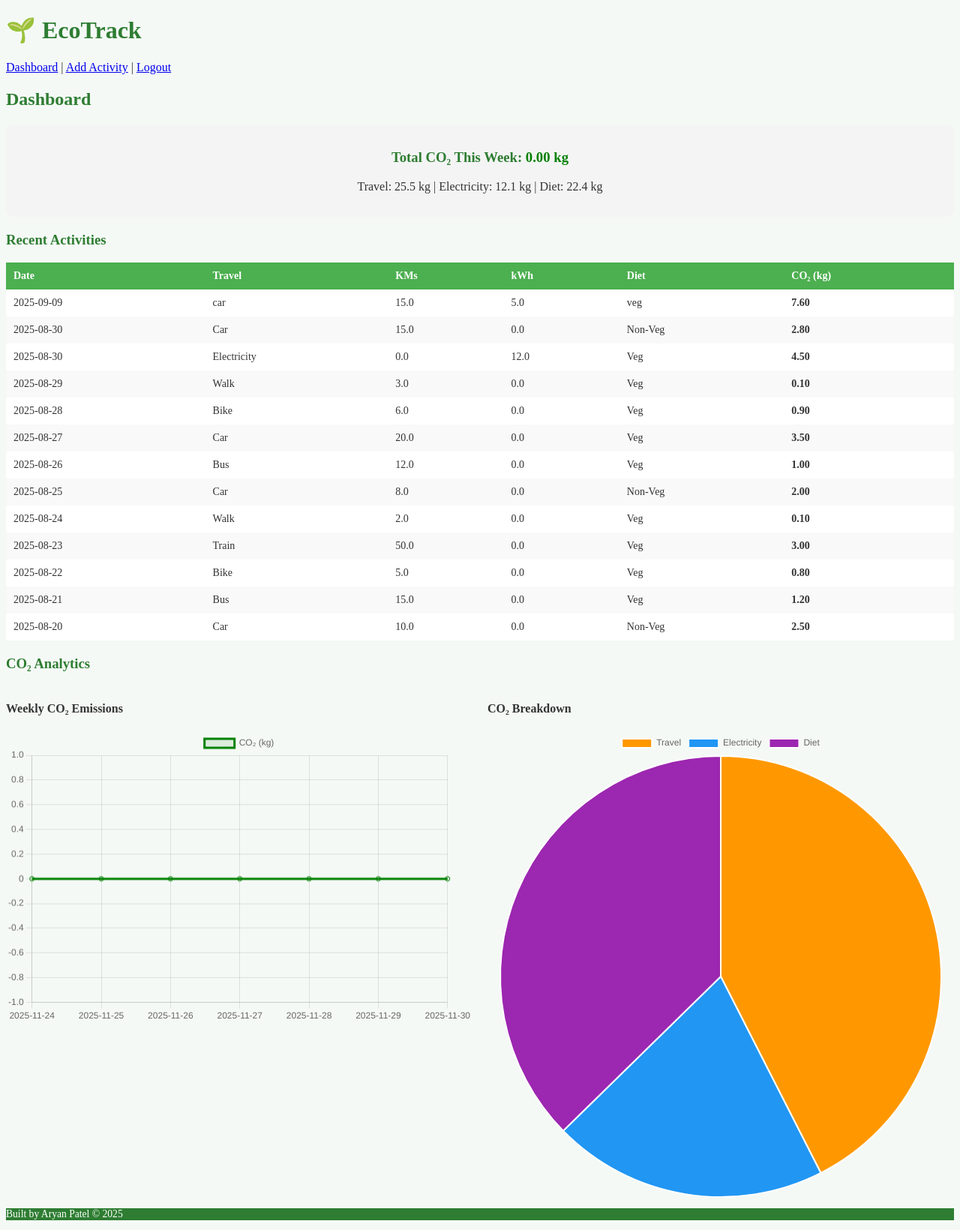
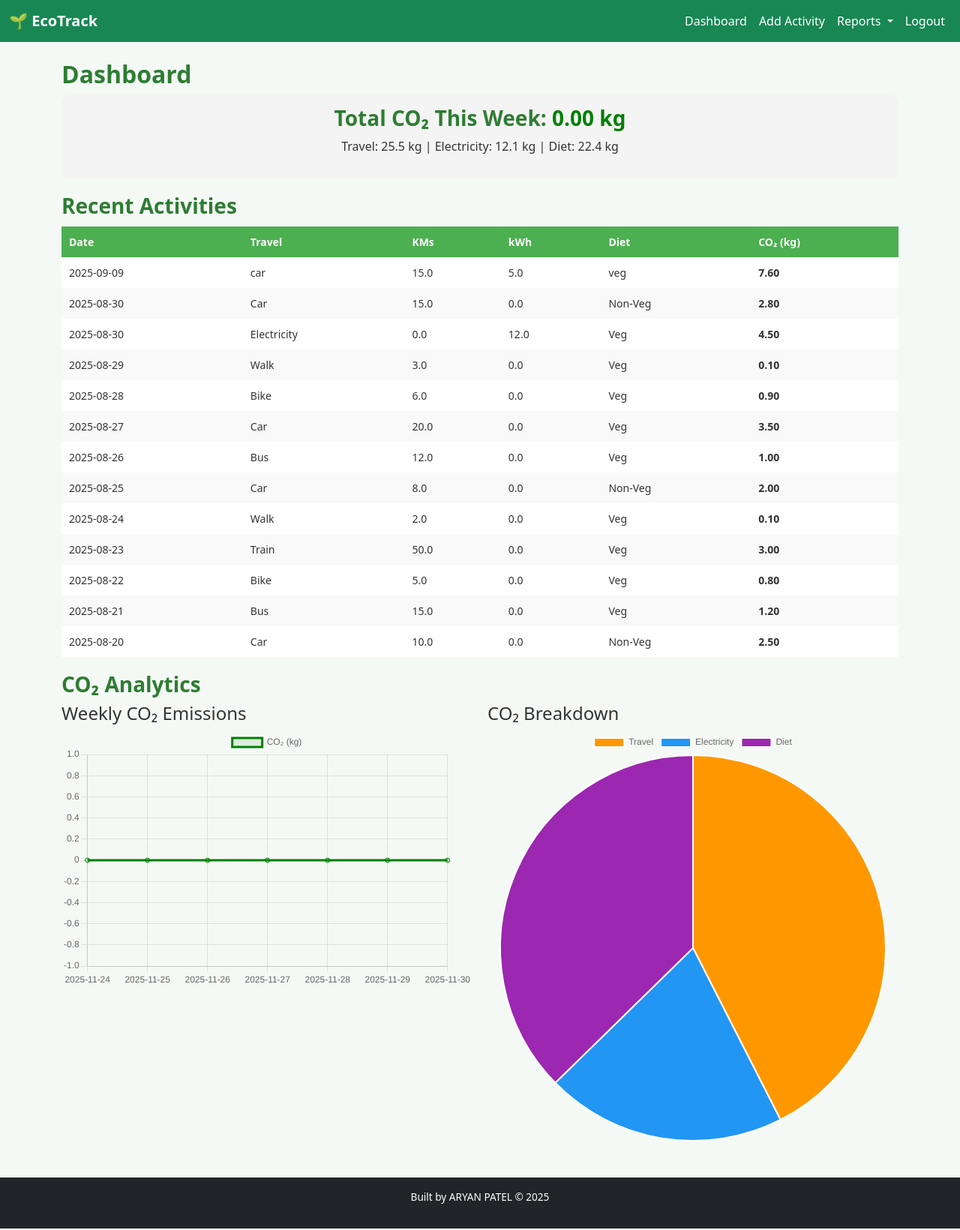
Before and after one commit to Immortal-here/EcoTrack, a Flask app: page /dashboard in a window 1280 px wide. Shown: the whole page at 75% size. Run offline with Flask 3, Linux system fonts and the light colour scheme; a user stored in the database is signed in; data comes from the database, SQL or seed files in the repository.

Commit message:
Refactor base.html to use Bootstrap for styling
Signed-off-by: Immortal-here <aryanpatel01122006@gmail.com>

```diff
--- a/templates/base.html
+++ b/templates/base.html
@@ -3,37 +3,82 @@
 <head>
   <meta charset="UTF-8">
   <title>{{ title }}</title>
+  <link href="https://cdn.jsdelivr.net/npm/bootstrap@5.3.0/dist/css/bootstrap.min.css" rel="stylesheet">
   <link rel="stylesheet" href="{{ url_for('static', filename='style.css') }}">
 </head>
 <body>
-  <header>
-    <h1>🌱 EcoTrack</h1>
-    <nav>
-      {% if session.get("user_id") %}
-        <a href="{{ url_for('dashboard') }}">Dashboard</a> |
-        <a href="{{ url_for('input_activity') }}">Add Activity</a> |
-        <a href="{{ url_for('logout') }}">Logout</a>
-      {% else %}
-        <a href="{{ url_for('home') }}">Home</a> |
-        <a href="{{ url_for('register') }}">Register</a> |
-        <a href="{{ url_for('login') }}">Login</a>
-      {% endif %}
-    </nav>
-  </header>
-  <main>
+  <!-- Navbar -->
+  <nav class="navbar navbar-expand-lg navbar-dark bg-success mb-4">
+    <div class="container-fluid">
+      <a class="navbar-brand fw-bold" href="{{ url_for('home') }}">🌱 EcoTrack</a>
+      <button class="navbar-toggler" type="button" data-bs-toggle="collapse" data-bs-target="#navbarNav">
+        <span class="navbar-toggler-icon"></span>
+      </button>
+      <div class="collapse navbar-collapse" id="navbarNav">
+        <ul class="navbar-nav ms-auto">
+          {% if session.get("user_id") %}
+            <li class="nav-item">
+              <a class="nav-link text-white" href="{{ url_for('dashboard') }}">Dashboard</a>
+            </li>
+            <li class="nav-item">
+              <a class="nav-link text-white" href="{{ url_for('input_activity') }}">Add Activity</a>
+            </li>
+            <!-- Reports Dropdown -->
+            <li class="nav-item dropdown">
+              <a class="nav-link dropdown-toggle text-white" href="#" id="reportsDropdown" role="button" data-bs-toggle="dropdown">
+                Reports
+              </a>
+              <ul class="dropdown-menu" aria-labelledby="reportsDropdown">
+                <li><a class="dropdown-item" href="{{ url_for('export_csv') }}">📥 Download CSV</a></li>
+                <li><a class="dropdown-item" href="{{ url_for('export_pdf') }}">📄 Download PDF</a></li>
+              </ul>
+            </li>
+            <li class="nav-item">
+              <a class="nav-link text-white" href="{{ url_for('logout') }}">Logout</a>
+            </li>
+          {% else %}
+            <li class="nav-item">
+              <a class="nav-link text-white" href="{{ url_for('home') }}">Home</a>
+            </li>
+            <li class="nav-item">
+              <a class="nav-link text-white" href="{{ url_for('register') }}">Register</a>
+            </li>
+            <li class="nav-item">
+              <a class="nav-link text-white" href="{{ url_for('login') }}">Login</a>
+            </li>
+          {% endif %}
+        </ul>
+      </div>
+    </div>
+  </nav>
+
+  <!-- Flash Messages -->
+  <div class="container">
     {% with messages = get_flashed_messages(with_categories=true) %}
       {% if messages %}
-        <ul class="flash">
+        <div class="mt-2">
           {% for category, msg in messages %}
-            <li class="{{ category }}">{{ msg }}</li>
+            <div class="alert alert-{{ category }} alert-dismissible fade show" role="alert">
+              {{ msg }}
+              <button type="button" class="btn-close" data-bs-dismiss="alert"></button>
+            </div>
           {% endfor %}
-        </ul>
+        </div>
       {% endif %}
     {% endwith %}
+  </div>
+
+  <!-- Main Content -->
+  <main class="container mb-5">
     {% block content %}{% endblock %}
   </main>
-  <footer>
-    <p>Built by Aryan Patel © 2025</p>
+
+  <!-- Footer -->
+  <footer class="bg-dark text-white text-center py-3">
+    <p>Built by ARYAN PATEL © 2025</p>
   </footer>
+
+  <!-- Bootstrap JS -->
+  <script src="https://cdn.jsdelivr.net/npm/bootstrap@5.3.0/dist/js/bootstrap.bundle.min.js"></script>
 </body>
 </html>
```
